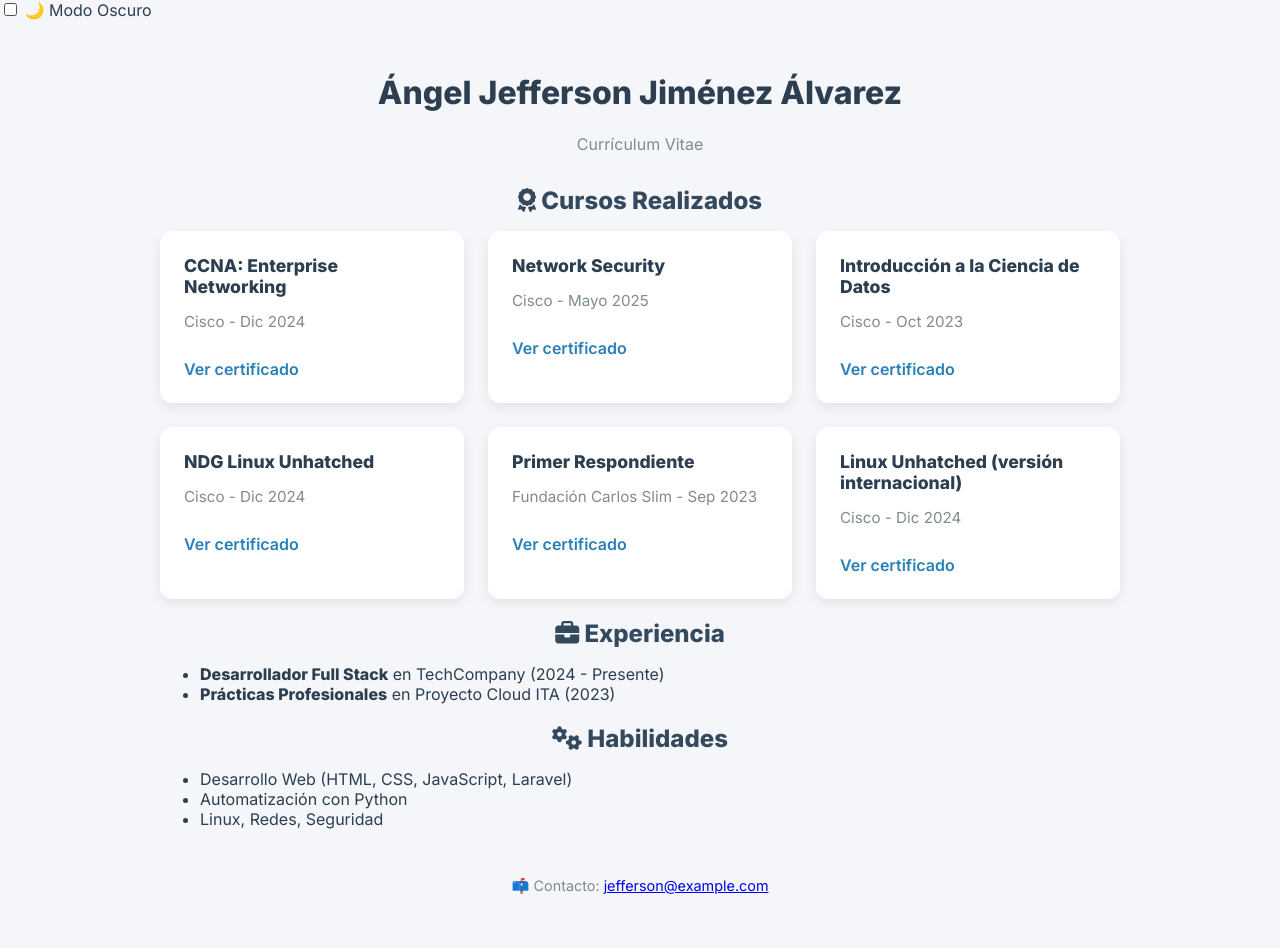
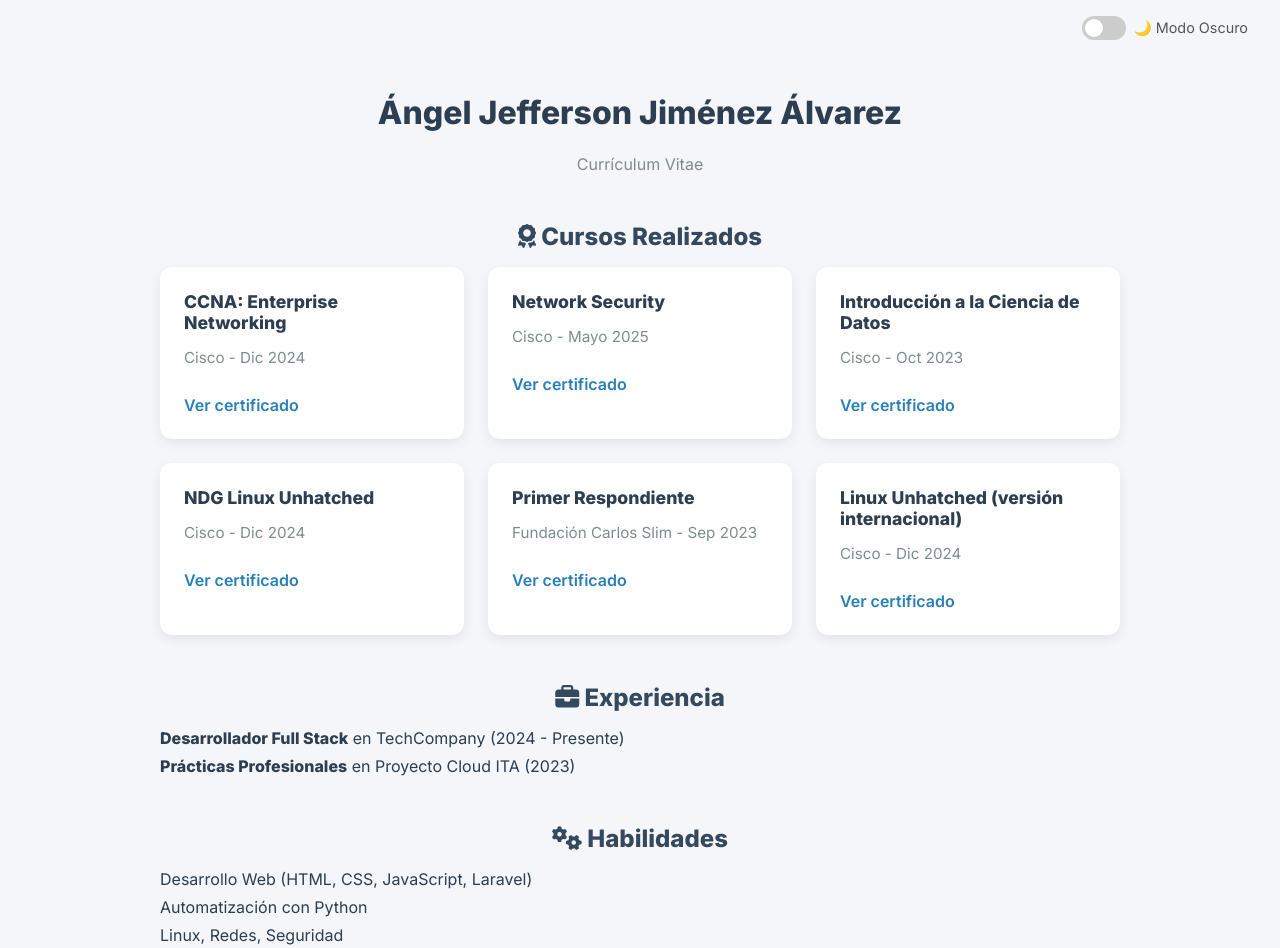
Before and after one commit to AngelJeffersonJ/cv, a plain HTML site: page index.html in a window 1280 px wide. Shown: the top 948 px of the page. Drawn offline with Linux system fonts and the light colour scheme.

Commit message:
Update style.css

```diff
--- a/style.css
+++ b/style.css
@@ -1,8 +1,14 @@
 body {
   margin: 0;
+  font-family: 'Inter', sans-serif;
   background: #f4f6f9;
-  font-family: 'Inter', sans-serif;
   color: #2c3e50;
+  transition: background 0.4s, color 0.4s;
+}
+
+body.dark {
+  background: #121212;
+  color: #f0f0f0;
 }
 
 .container {
@@ -28,8 +34,13 @@ h1 {
 
 h2 {
   color: #34495e;
+  margin-top: 3rem;
   margin-bottom: 1rem;
   text-align: center;
+}
+
+body.dark h2 {
+  color: #fefefe;
 }
 
 .cards {
@@ -43,7 +54,12 @@ h2 {
   border-radius: 12px;
   padding: 1.5rem;
   box-shadow: 0 4px 12px rgba(0, 0, 0, 0.08);
-  transition: transform 0.2s;
+  transition: transform 0.3s, background 0.4s;
+}
+
+body.dark .card {
+  background: #1e1e1e;
+  box-shadow: 0 0 10px rgba(255,255,255,0.05);
 }
 
 .card:hover {
@@ -72,9 +88,87 @@ h2 {
   color: #1abc9c;
 }
 
+ul {
+  list-style: none;
+  padding-left: 0;
+  font-size: 1rem;
+  margin-bottom: 2rem;
+}
+
+ul li {
+  margin-bottom: 0.5rem;
+}
+
 footer {
   text-align: center;
   margin-top: 3rem;
   font-size: 0.9rem;
   color: #7f8c8d;
 }
+
+.toggle-container {
+  display: flex;
+  align-items: center;
+  justify-content: flex-end;
+  padding: 1rem 2rem 0;
+}
+
+.mode-label {
+  margin-left: 0.5rem;
+  font-size: 0.9rem;
+  color: #555;
+}
+
+.switch {
+  position: relative;
+  display: inline-block;
+  width: 44px;
+  height: 24px;
+}
+
+.switch input {
+  opacity: 0;
+  width: 0;
+  height: 0;
+}
+
+.slider {
+  position: absolute;
+  cursor: pointer;
+  background-color: #ccc;
+  border-radius: 24px;
+  top: 0;
+  left: 0;
+  right: 0;
+  bottom: 0;
+  transition: 0.4s;
+}
+
+.slider:before {
+  position: absolute;
+  content: "";
+  height: 18px;
+  width: 18px;
+  border-radius: 50%;
+  background-color: white;
+  bottom: 3px;
+  left: 3px;
+  transition: 0.4s;
+}
+
+input:checked + .slider {
+  background-color: #1abc9c;
+}
+
+input:checked + .slider:before {
+  transform: translateX(20px);
+}
+
+.fade-in {
+  animation: fadeIn 1s ease-in-out;
+}
+
+@keyframes fadeIn {
+  from { opacity: 0; transform: translateY(20px); }
+  to { opacity: 1; transform: translateY(0); }
+}
```
